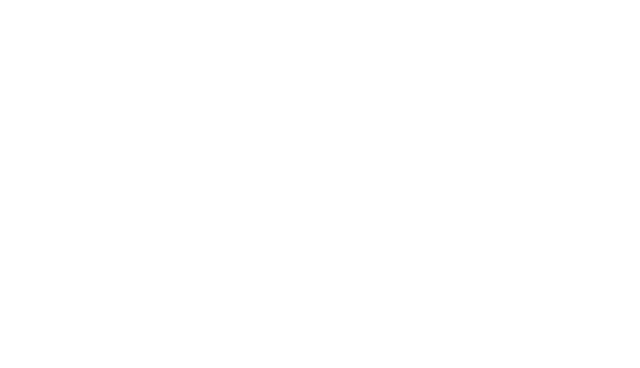
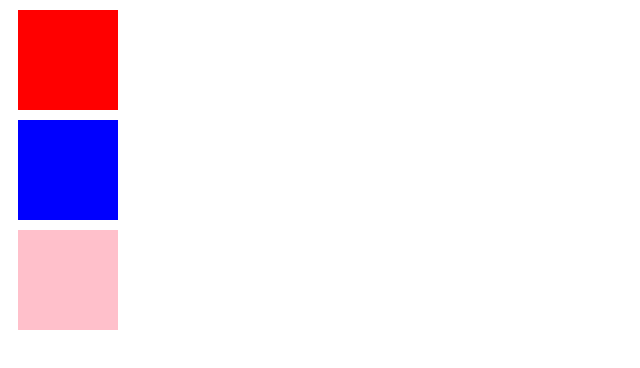
Before and after one commit to law182/ejercicio, a plain HTML site: page index.html in a window 1280 px wide. Shown: the whole page, without its empty margins (0-640 px from the left). Drawn offline with Linux system fonts and the light colour scheme.

Commit message:
se crearon cajas de colores

```diff
--- a/estilos.css
+++ b/estilos.css
@@ -0,0 +1,18 @@
+.uno{
+	background-color: red;
+	width: 100px;
+	height: 100px;
+	margin:10px;
+}
+.dos{
+	background-color: blue;
+	width: 100px;
+	height: 100px;
+	margin:10px;
+}
+.tres{
+	background-color: pink;
+	width: 100px;
+	height: 100px;
+	margin:10px;
+}
--- a/index.html
+++ b/index.html
@@ -1,6 +1,7 @@
 <!DOCTYPE html>
 <html lang="en">
 <head>
+	<link rel="stylesheet" href="estilos.css">
 	<meta charset="UTF-8">
 	<title>Document</title>
 </head>
@@ -11,7 +12,9 @@
 	</header>
 
 	<section>
-
+		<div class="uno"></div>
+		<div class="dos"></div>
+		<div class="tres"></div>
 	</section>
 
 	<footer>
```
Also changed, not shown: segundo.html (added).
